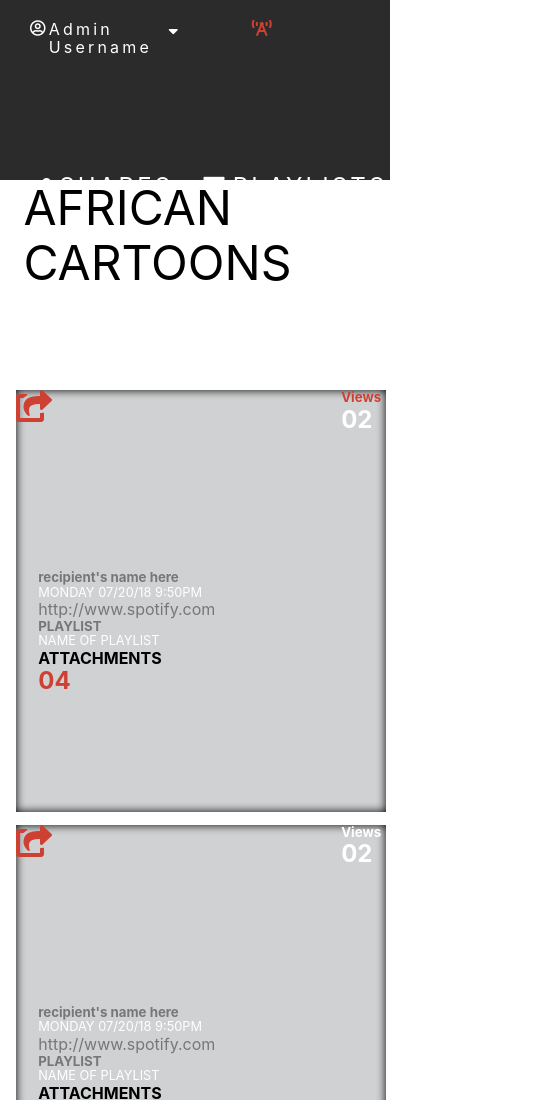
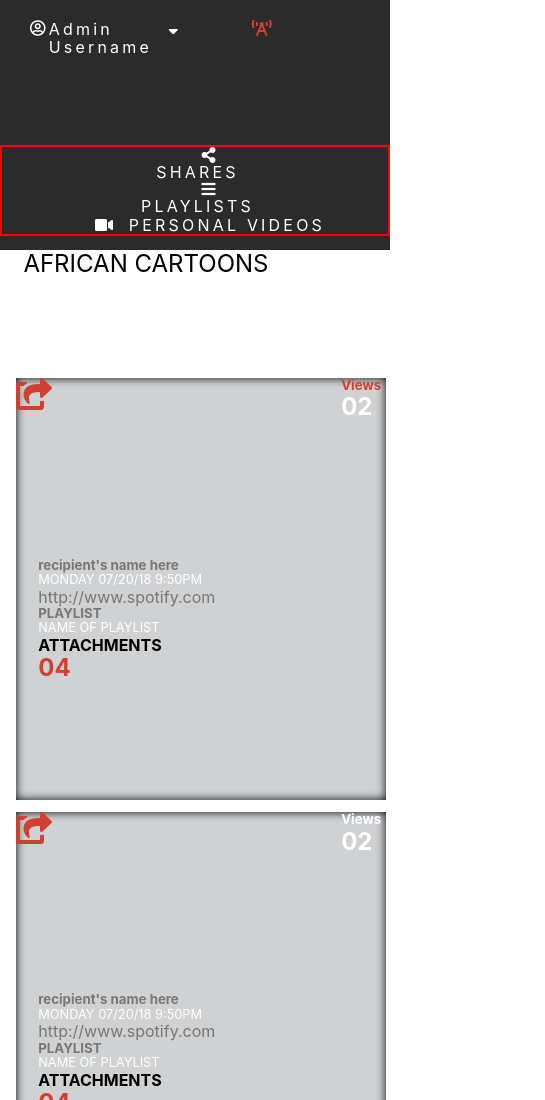
Before and after one commit to Sabrincodes/sn-comp-challenge-2, a plain HTML site: page index.html in a window 390 px wide. Shown: the top 1100 px of the page, 545 px wide, since content can reach past the window. Drawn offline with Linux system fonts and the light colour scheme.

Commit message:
add media queries

```diff
--- a/style.css
+++ b/style.css
@@ -394,3 +394,120 @@ h4 {
   color: white;
   font-weight: 400;
 }
+
+
+/*=======MEDIA QUERIES===================*/
+
+@media only screen and (min-width: 1790px) {
+  .wrapper {
+    grid-template-columns: repeat(6,1 fr);
+  }
+}
+
+
+@media (min-width: 1500px) {
+  .wrapper {
+    grid-template-columns: repeat(5,1fr);
+  }
+ }
+
+@media (min-width: 1250px) {
+  .wrapper {
+    grid-template-columns: repeat(4,1fr)
+  }
+}
+
+@media (max-width: 910px) {
+
+}
+
+@media (max-width:880px) {
+
+.top-nav{
+  display:hidden
+}
+
+
+  .username {
+    font-size:1em;
+
+  }
+
+/*  .vids {
+    color:white;
+  }*/
+
+  .vids:hover{
+color:#CE4032;
+
+  }
+
+  .fa-video:hove {
+
+  }
+
+/*  .fa-arrow-right:hover {
+  opacity: 1;
+}
+*/
+  .header-space {
+  font-size: 1em;
+  display:flex;
+  flex-direction: column;
+  height: 500px;
+  height: 250px;
+  }
+
+
+  @media(max-width:650px) {
+
+  .header-space {
+  font-size: 1em;
+  display:flex;
+  flex-direction: column;
+  height: 500px;
+  height: 250px;
+  }
+
+ .bottom-nav {
+  font-size: 1em;
+  border: 2px solid red;
+  }
+
+}
+
+.afr-cartoons {
+  font-size:2rem;
+}
+
+ @media(max-width:460px) {
+
+ .header-space {
+  font-size: 1em;
+  display:flex;
+  flex-direction: column;
+  height: 500px;
+  height: 250px;
+  }
+
+
+
+ .bottom-nav {
+  display:flex;
+  flex-direction: column;
+  font-size: 1em;
+  border: 2px solid red;
+  height:200px;
+  margin-bottom: 100px;
+  }
+
+.afr-cartoons {
+  font-size:1.5rem;
+}
+}
+/*.header-space {
+  display:block;
+}
+*/
+
+ @media(max-width:180px) {
```
